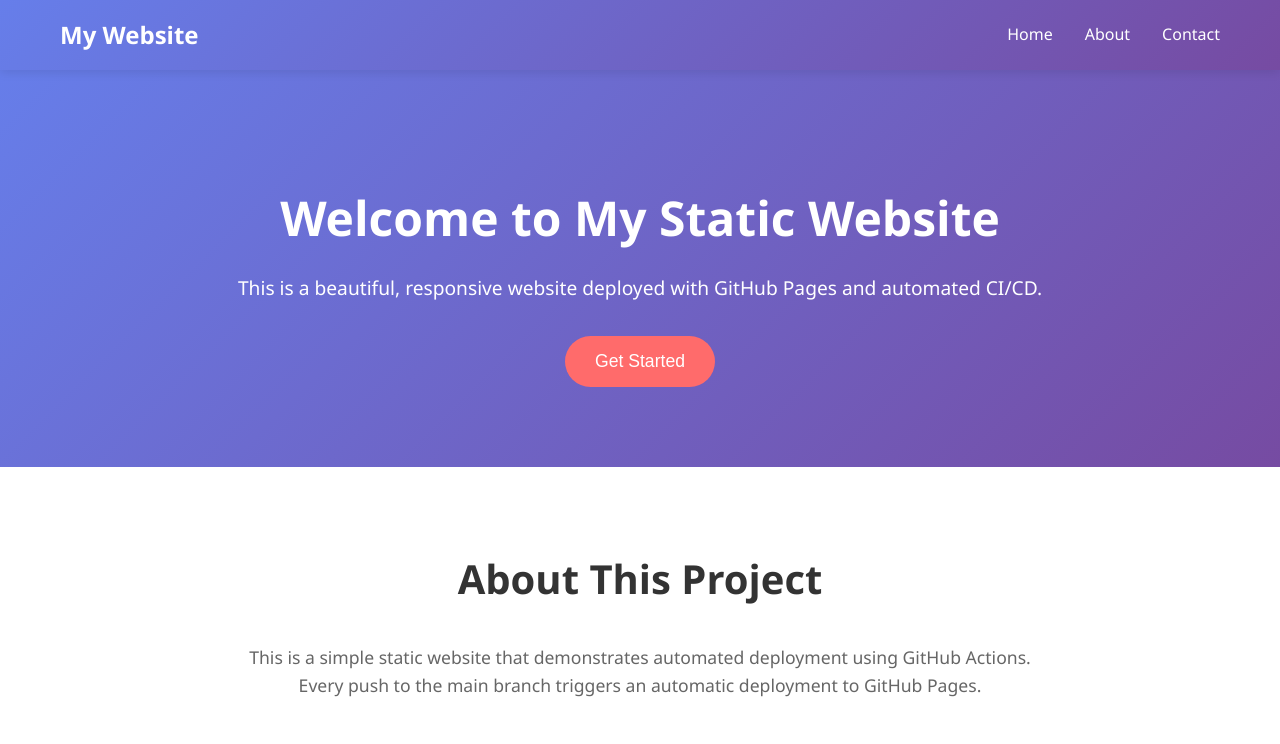
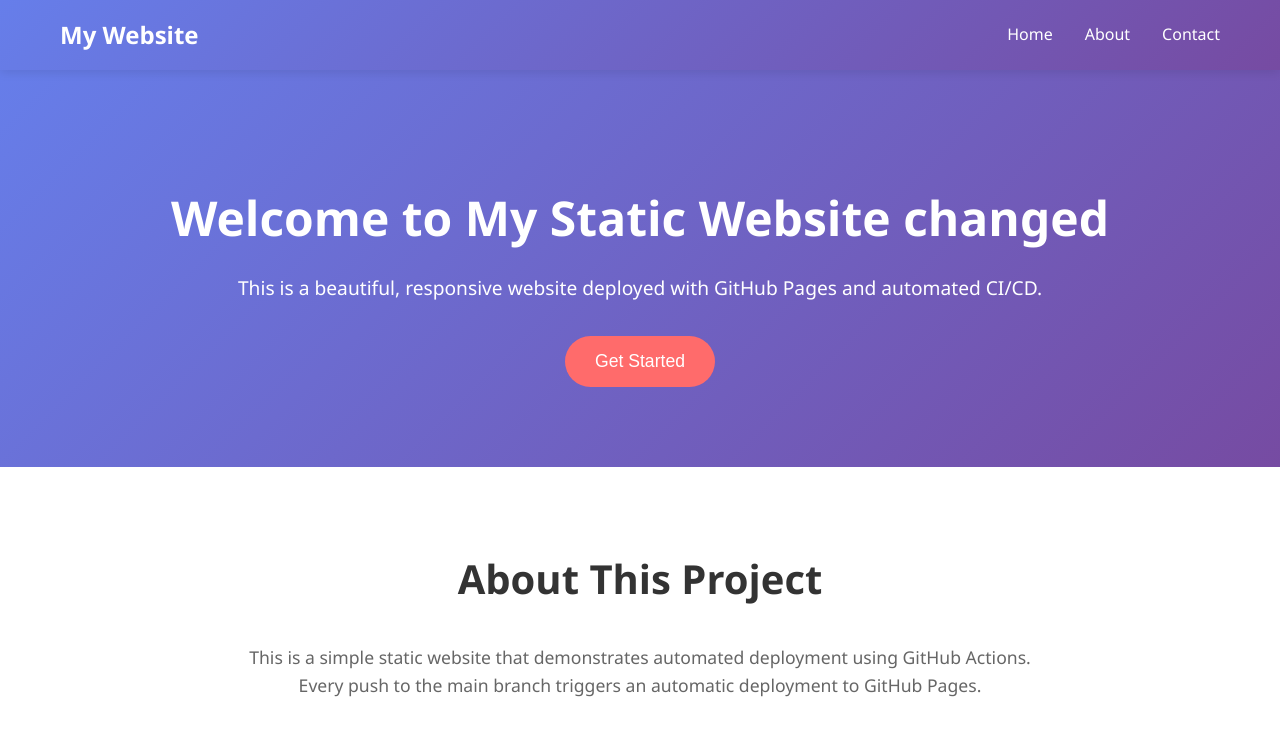
Before and after one commit to jeevanantham-aivar/simple-cicd, a plain HTML site: page index.html in a window 1280 px wide. Shown: the top 744 px of the page. Drawn offline with Linux system fonts and the light colour scheme.

Commit message:
modified

```diff
--- a/index.html
+++ b/index.html
@@ -21,7 +21,7 @@
     <main>
         <section id="home" class="hero">
             <div class="container">
-                <h1>Welcome to My Static Website</h1>
+                <h1>Welcome to My Static Website changed</h1>
                 <p>This is a beautiful, responsive website deployed with GitHub Pages and automated CI/CD.</p>
                 <button class="cta-button">Get Started</button>
             </div>
```
